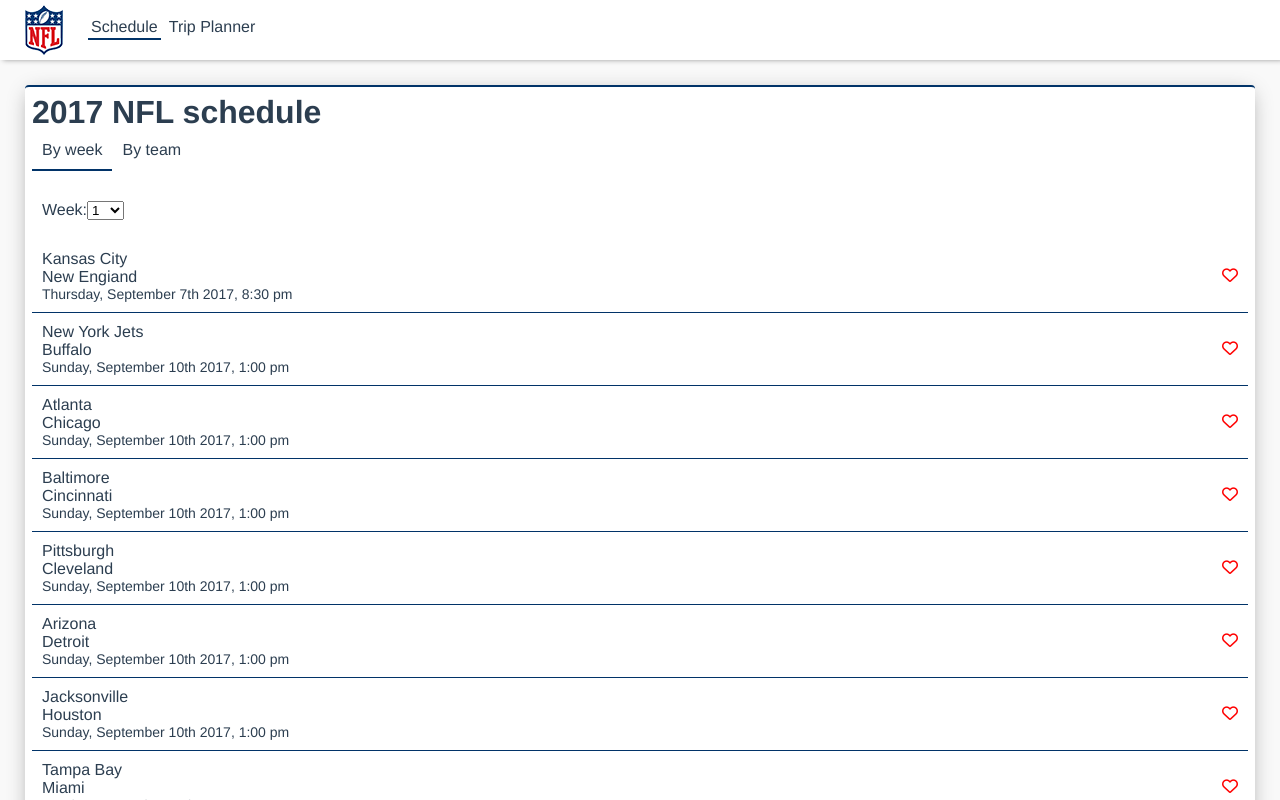
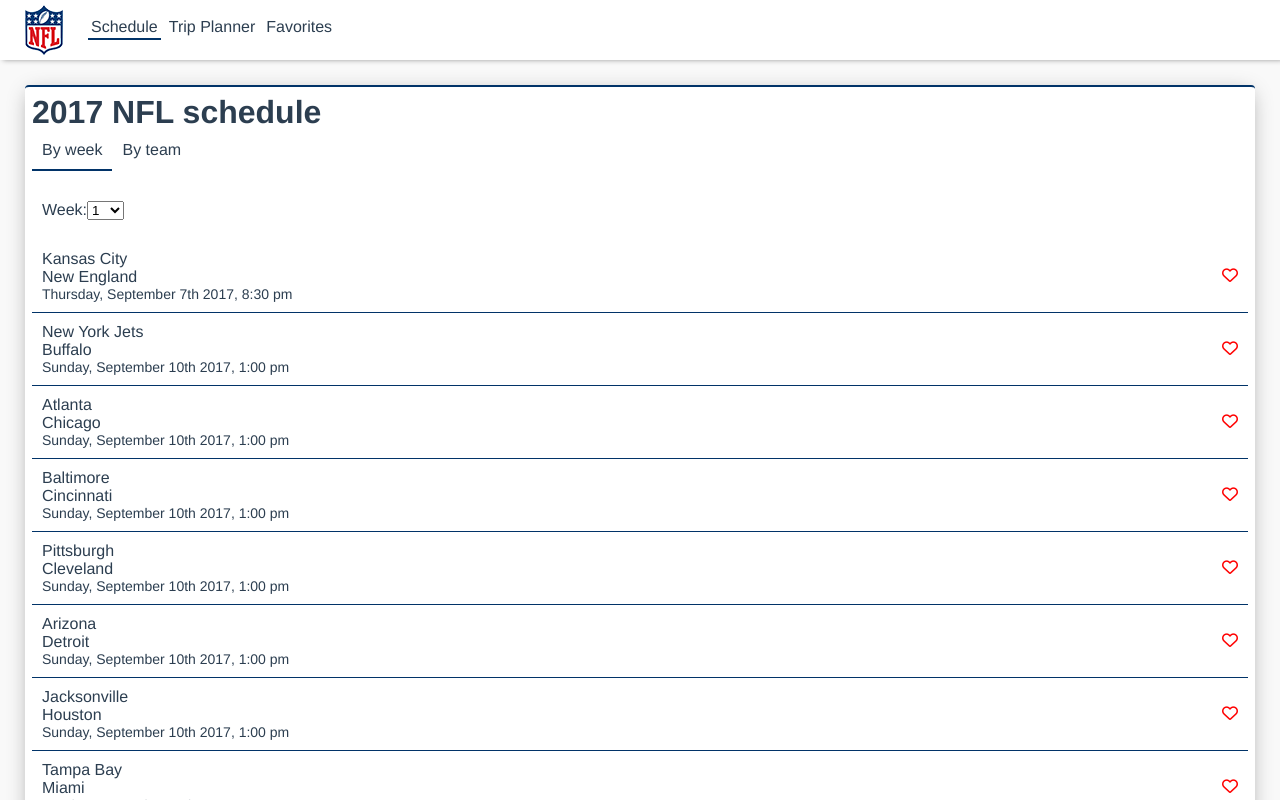
Before and after one commit to heymrcarter/nfltrip, a Vue app: page /#/schedule/by-week in a window 1280 px wide. Shown: the top 800 px of the page. Built offline with nearby package versions, Linux system fonts and the light colour scheme.

Commit message:
Adds favorites page

```diff
--- a/src/App.vue
+++ b/src/App.vue
@@ -7,6 +7,7 @@
         <ul>
           <li><router-link :to="{name: 'WeeklySchedule'}">Schedule</router-link></li>
           <li><router-link :to="{name: 'TripPlanner'}">Trip Planner</router-link></li>
+          <li><router-link :to="{name: 'Favorites'}">Favorites</router-link></li>
         </ul>
       </nav>
     </header>
--- /dev/null
+++ b/src/components/Favorites.vue
@@ -0,0 +1,29 @@
+<template>
+  <div class="card">
+    <h1>Favorites</h1>
+
+    <section>
+      <ul class="matchups">
+        <li v-for="favorite in favorites">
+          <matchup :home="favorite.home" :away="favorite.away" :date="favorite.date"></matchup>
+        </li>
+      </ul>
+    </section>
+  </div>
+</template>
+
+<script>
+import Matchup from './Matchup'
+import { mapGetters } from 'vuex'
+
+export default {
+  name: 'favorites',
+  components: { Matchup },
+  computed: {
+    ...mapGetters(['favorites'])
+  }
+}
+</script>
+
+<style scoped>
+</style>
--- a/src/router/index.js
+++ b/src/router/index.js
@@ -3,6 +3,7 @@
 import WeeklySchedule from '@/components/WeeklySchedule'
 import TeamSchedule from '@/components/TeamSchedule'
 import TripPlanner from '@/components/TripPlanner'
+import Favorites from '@/components/Favorites'
 
 Vue.use(Router)
 
@@ -32,6 +33,11 @@
       path: '/trip-planner',
       name: 'TripPlanner',
       component: TripPlanner
+    },
+    {
+      path: '/favorites',
+      name: 'Favorites',
+      component: Favorites
     }
   ]
 })
--- a/src/store/index.js
+++ b/src/store/index.js
@@ -379,7 +379,7 @@
         nickname: 'Vikings'
       },
       'NE': {
-        team: 'New Engiand',
+        team: 'New England',
         nickname: 'Patriots'
       },
       'NO': {
```
